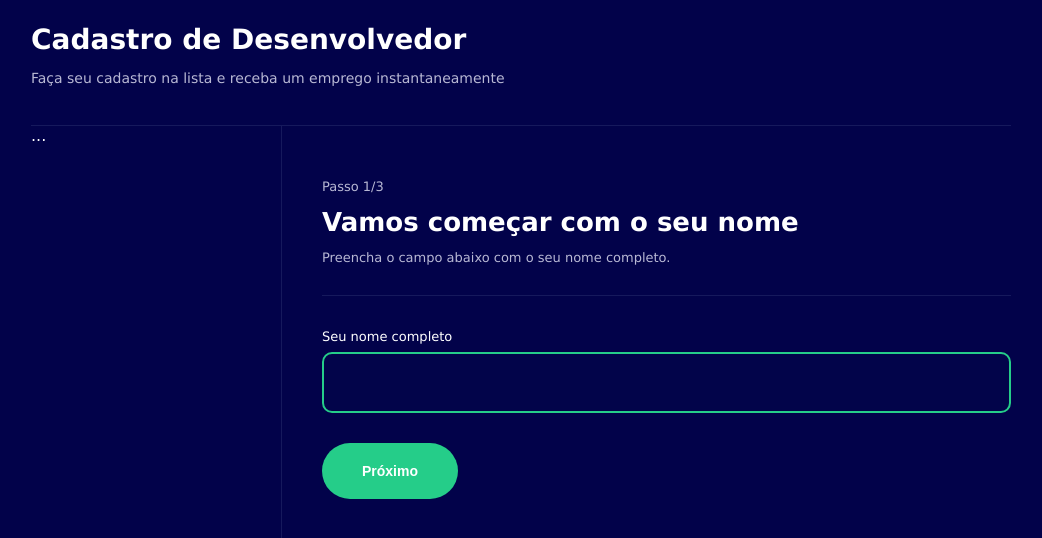
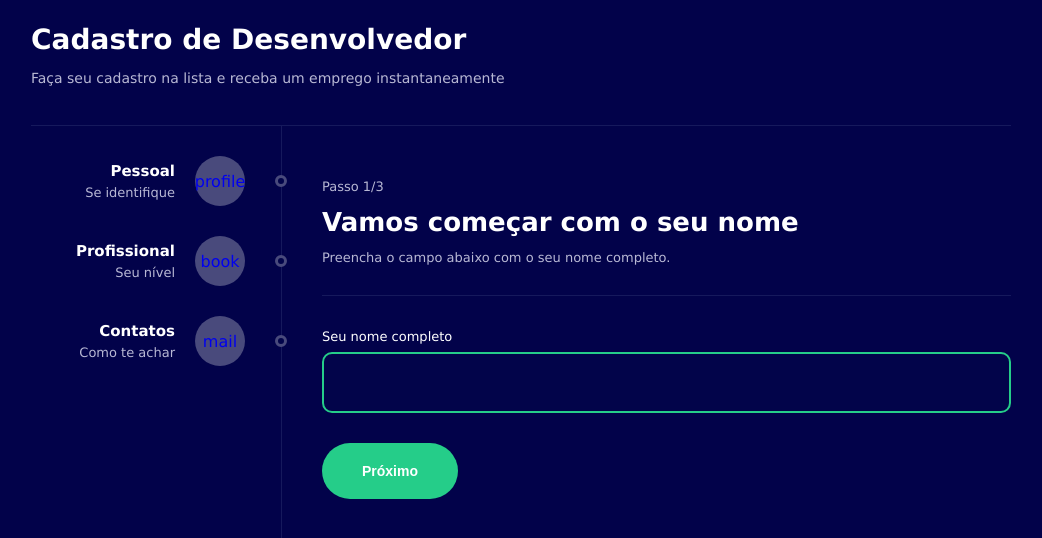
Before and after one commit to lmartinhao/multiform, a React (Vite) app: page / in a window 1280 px wide. Shown: the top 538 px of the page, without its empty margins (119-1161 px from the left). Built offline with nearby package versions, Linux system fonts and the light colour scheme.

Commit message:
sidebar created

```diff
--- /dev/null
+++ b/src/components/SidebarItem/index.tsx
@@ -0,0 +1,24 @@
+import { Link } from 'react-router-dom'
+import * as C from './styles'
+
+type Props = {
+  title: string
+  description: string
+  icon: string
+  path: string
+}
+
+export function SidebarItem({ title, description, icon, path }: Props) {
+  return (
+    <C.Container>
+      <Link to={path}>
+        <C.Info>
+          <C.Title>{title}</C.Title>
+          <C.Description>{description}</C.Description>
+        </C.Info>
+        <C.IconArea>{icon}</C.IconArea>
+        <C.Point></C.Point>
+      </Link>
+    </C.Container>
+  )
+}
--- /dev/null
+++ b/src/components/SidebarItem/styles.ts
@@ -0,0 +1,51 @@
+import styled from 'styled-components'
+
+export const Container = styled.div`
+  margin: 30px 0;
+  cursor: pointer;
+
+  a {
+    display: flex;
+    align-items: center;
+    text-decoration: none;
+  }
+`
+
+export const Info = styled.div`
+  flex: 1;
+  margin-right: 20px;
+`
+
+export const Title = styled.div`
+  text-align: right;
+  font-weight: bold;
+  margin-bottom: 5px;
+  font-size: 15px;
+  color: #fff;
+`
+
+export const Description = styled.div`
+  text-align: right;
+  font-size: 13px;
+  color: #b8b8d4;
+`
+
+export const IconArea = styled.div`
+  width: 50px;
+  height: 50px;
+  border-radius: 50%;
+  background-color: #494a7c;
+  display: flex;
+  justify-content: center;
+  align-items: center;
+`
+
+export const Point = styled.div`
+  width: 6px;
+  height: 6px;
+  border: 3px solid #494a7c;
+  border-radius: 50%;
+  margin-left: 30px;
+  margin-right: -6px;
+  background-color: #02044a;
+`
--- a/src/components/Theme/index.tsx
+++ b/src/components/Theme/index.tsx
@@ -1,5 +1,6 @@
 import { ReactNode } from 'react'
 import { Header } from '../Header'
+import { SidebarItem } from '../SidebarItem'
 import * as C from './styles'
 
 type Props = {
@@ -13,7 +14,26 @@
         <Header />
 
         <C.Steps>
-          <C.Sidebar>...</C.Sidebar>
+          <C.Sidebar>
+            <SidebarItem
+              title="Pessoal"
+              description="Se identifique"
+              icon="profile"
+              path="/"
+            />
+            <SidebarItem
+              title="Profissional"
+              description="Seu nível"
+              icon="book"
+              path="/step2"
+            />
+            <SidebarItem
+              title="Contatos"
+              description="Como te achar"
+              icon="mail"
+              path="/step3"
+            />
+          </C.Sidebar>
           <C.Page>{children}</C.Page>
         </C.Steps>
       </C.Area>
```
